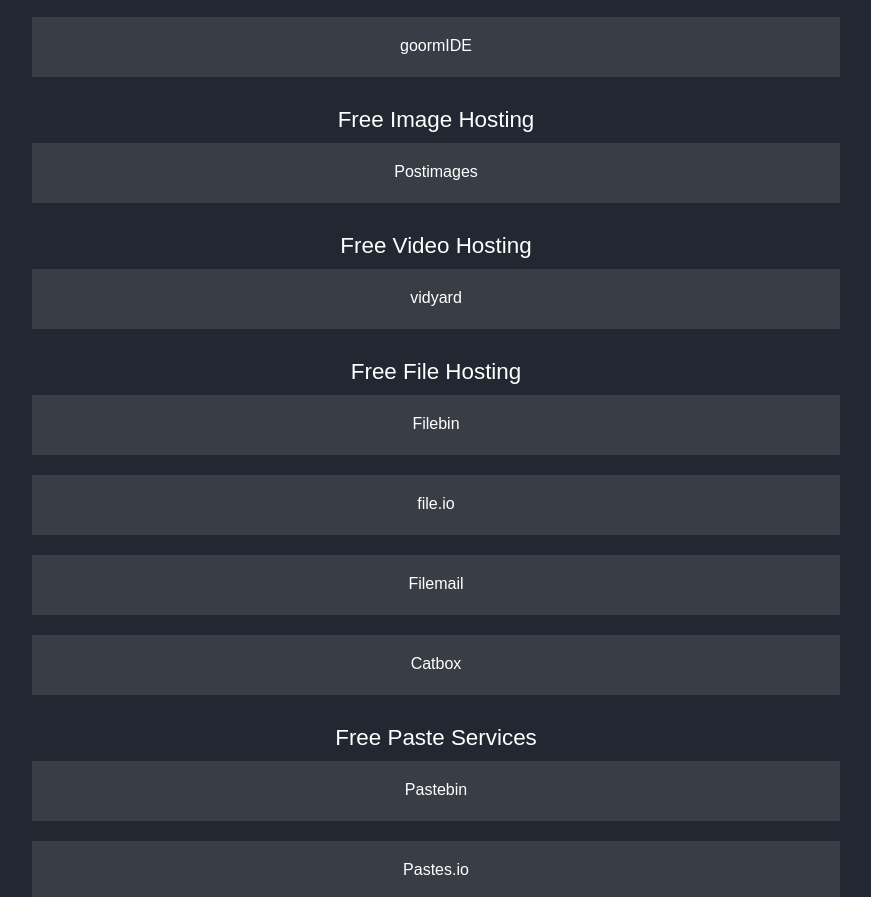
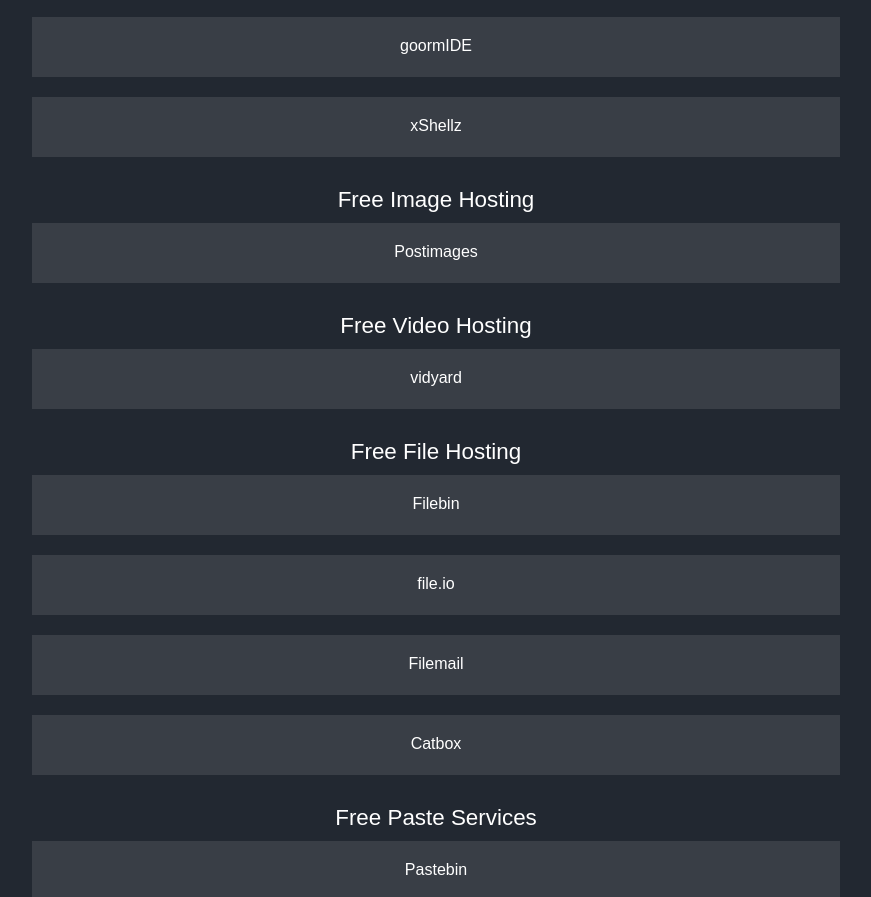
Before and after one commit to Publish3r/publish3r.github.io, a plain HTML site: page index.html in a window 1280 px wide. Shown: the part 993-1890 px from the top of the page, without its empty margins (204-1075 px from the left). Drawn offline with Linux system fonts and the light colour scheme.

Commit message:
Update index.html

```diff
--- a/index.html
+++ b/index.html
@@ -62,6 +62,7 @@
 <div class="container_links">
 <a href="https://render.com" target="_blank" class="links">Render</a>
 <a href="https://ide.goorm.io" target="_blank" class="links">goormIDE</a>
+<a href="https://www.xshellz.com" target="_blank" class="links">xShellz</a>
 </div>
 </section>
 <div class="title">Free Image Hosting</div>
```
